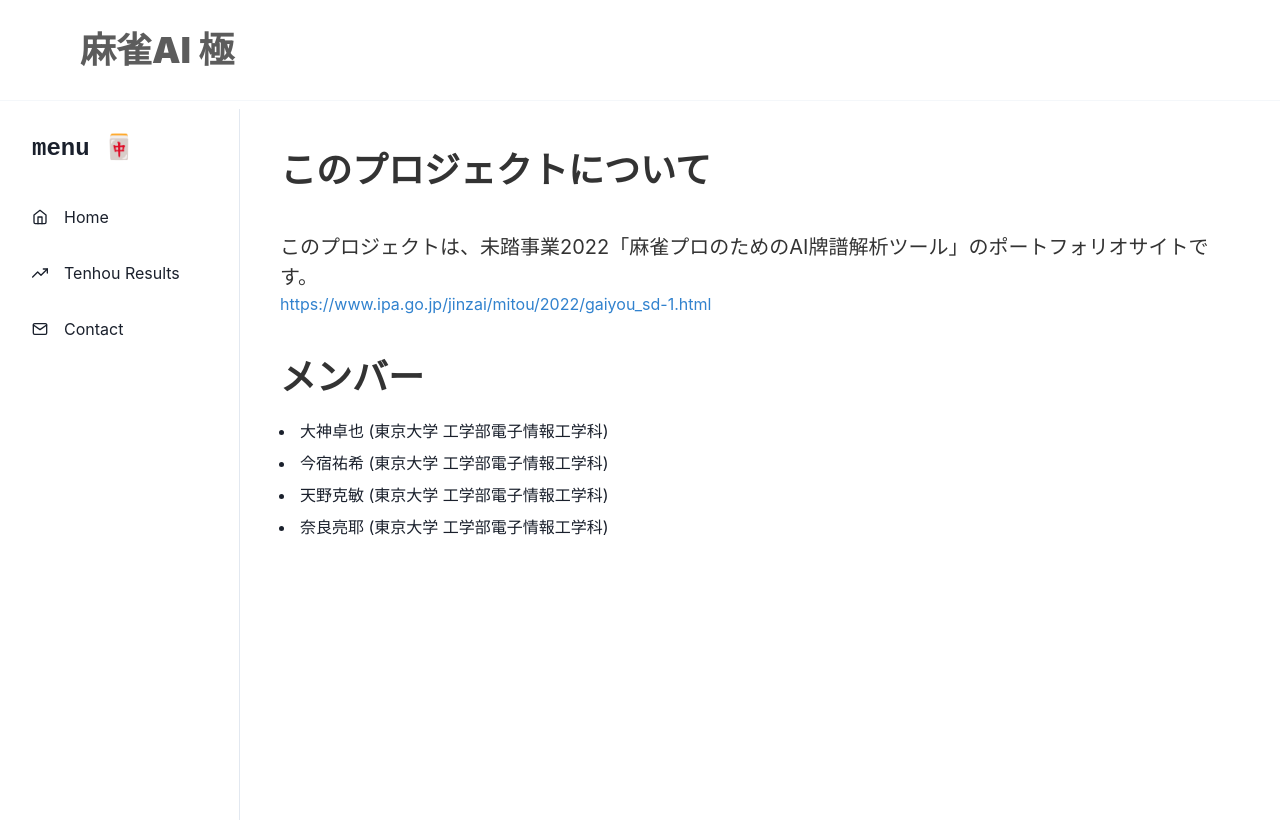
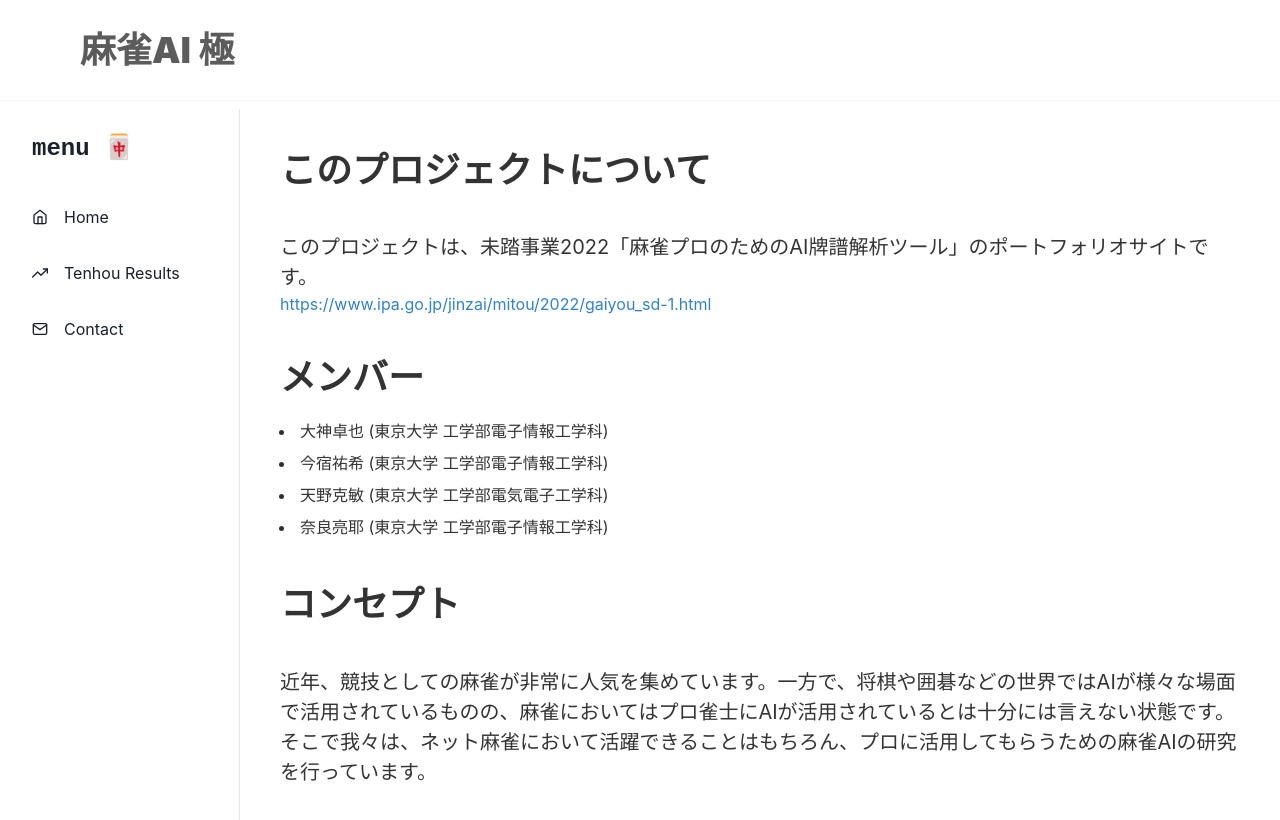
Before and after one commit to mitou2022-mahjong-ai/goku-portfolio, a Next.js app in the folder frontend/: page / in a window 1280 px wide. Shown: the top 820 px of the page. Built offline with nearby package versions, Linux system fonts and the light colour scheme.

Commit message:
feat: コンセプト

```diff
--- a/frontend/pages/index.tsx
+++ b/frontend/pages/index.tsx
@@ -28,11 +28,25 @@ const Page: NextPage = () => {
           メンバー
         </Heading>
         <UnorderedList pt="4">
-          <ListItem p="1">大神卓也 (東京大学 工学部電子情報工学科)</ListItem>
-          <ListItem p="1">今宿祐希 (東京大学 工学部電子情報工学科)</ListItem>
-          <ListItem p="1">天野克敏 (東京大学 工学部電子情報工学科)</ListItem>
-          <ListItem p="1">奈良亮耶 (東京大学 工学部電子情報工学科)</ListItem>
+          <ListItem p="1" color="blackAlpha.800">
+            大神卓也 (東京大学 工学部電子情報工学科)
+          </ListItem>
+          <ListItem p="1" color="blackAlpha.800">
+            今宿祐希 (東京大学 工学部電子情報工学科)
+          </ListItem>
+          <ListItem p="1" color="blackAlpha.800">
+            天野克敏 (東京大学 工学部電気電子工学科)
+          </ListItem>
+          <ListItem p="1" color="blackAlpha.800">
+            奈良亮耶 (東京大学 工学部電子情報工学科)
+          </ListItem>
         </UnorderedList>
+        <Heading color="blackAlpha.800" pt="10">
+          コンセプト
+        </Heading>
+        <Text color="blackAlpha.800" pt="10" fontSize="xl">
+          近年、競技としての麻雀が非常に人気を集めています。一方で、将棋や囲碁などの世界ではAIが様々な場面で活用されているものの、麻雀においてはプロ雀士にAIが活用されているとは十分には言えない状態です。そこで我々は、ネット麻雀において活躍できることはもちろん、プロに活用してもらうための麻雀AIの研究を行っています。
+        </Text>
       </Box>
     </Layout>
   );
```
Also changed, not shown: frontend/pages/contact.tsx (+1 -7 lines).
